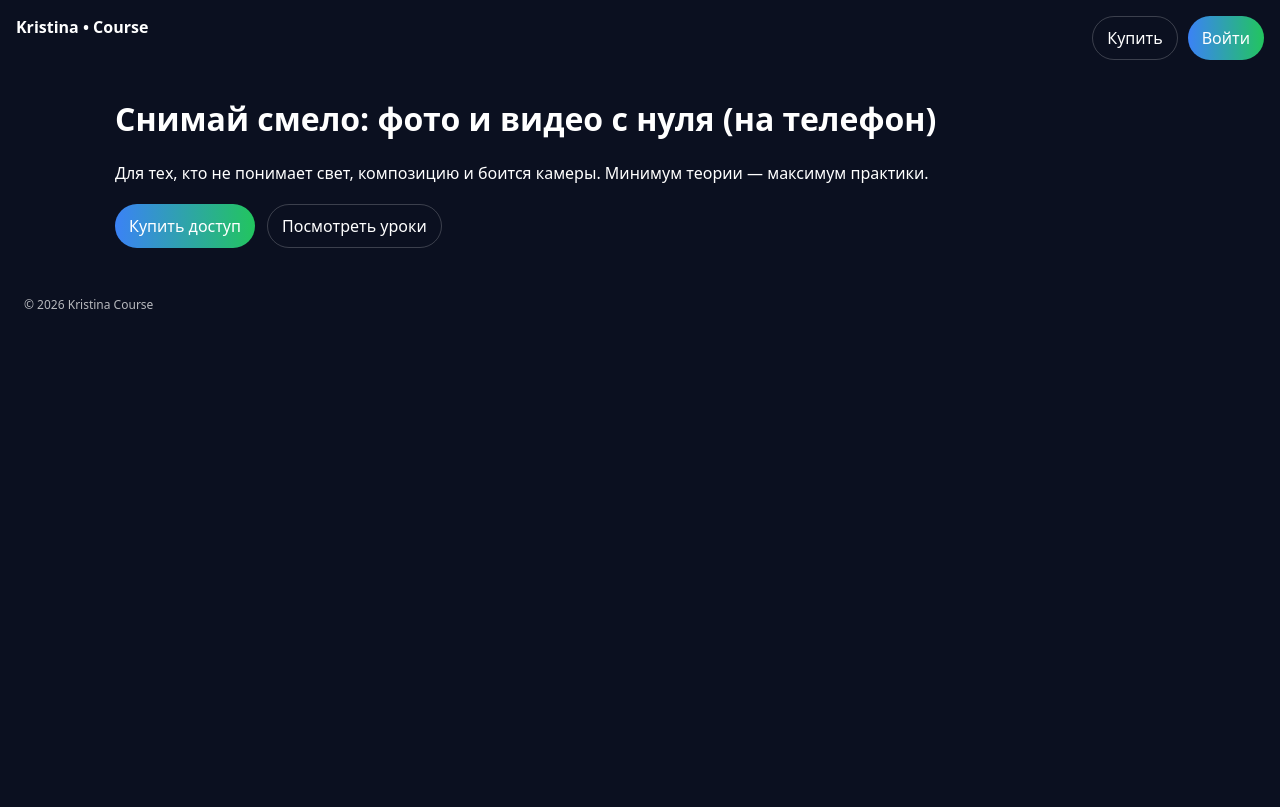
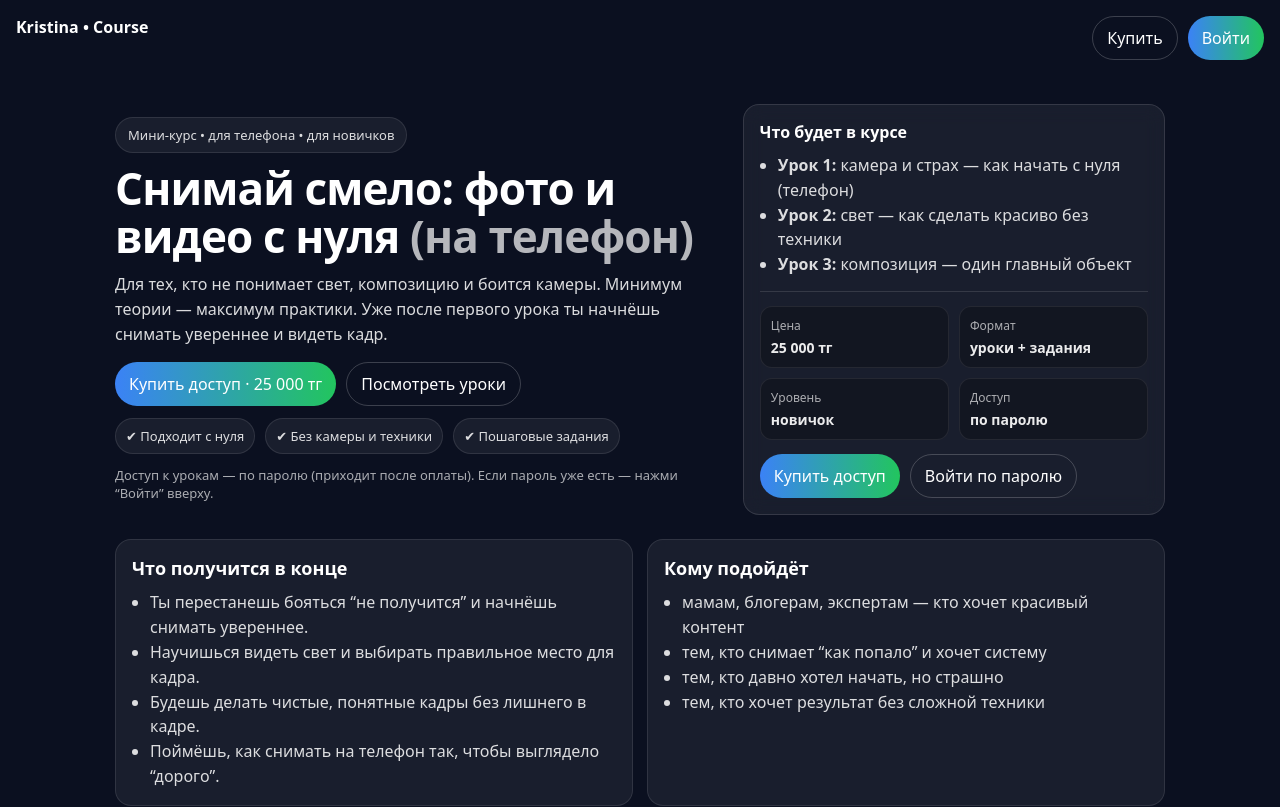
Before and after one commit to kristimslibreht-creator/photo-video-course-v2, a Next.js app: page / in a window 1280 px wide. Shown: the top 807 px of the page. Built offline with nearby package versions, Linux system fonts and the light colour scheme.

Commit message:
Update page.tsx

```diff
--- a/app/page.tsx
+++ b/app/page.tsx
@@ -1,33 +1,316 @@
+import Link from "next/link";
 import Nav from "@/components/Nav";
 import Footer from "@/components/Footer";
-import Link from "next/link";
 
 export default function HomePage() {
+  const price = "25 000 тг";
+
   return (
     <>
       <Nav />
 
-      <div className="container">
-        <div className="hero">
-          <h1>Снимай смело: фото и видео с нуля (на телефон)</h1>
-          <p>
-            Для тех, кто не понимает свет, композицию и боится камеры.
-            Минимум теории — максимум практики.
-          </p>
+      <main className="container">
+        {/* HERO */}
+        <section className="hero">
+          <div>
+            <p className="pill">Мини-курс • для телефона • для новичков</p>
 
-          <div style={{ display: "flex", gap: 12, marginTop: 20 }}>
-            <Link href="/buy" className="btn btnPrimary">
-              Купить доступ
+            <h1 className="h1">
+              Снимай смело: фото и видео с нуля <span className="muted">(на телефон)</span>
+            </h1>
+
+            <p className="lead">
+              Для тех, кто не понимает свет, композицию и боится камеры.
+              Минимум теории — максимум практики. Уже после первого урока ты начнёшь
+              снимать увереннее и видеть кадр.
+            </p>
+
+            <div className="ctaRow">
+              <Link className="btn btnPrimary" href="/buy">
+                Купить доступ · {price}
+              </Link>
+
+              <Link className="btn btnGhost" href="/course">
+                Посмотреть уроки
+              </Link>
+            </div>
+
+            <div className="badges">
+              <span className="badge">✔ Подходит с нуля</span>
+              <span className="badge">✔ Без камеры и техники</span>
+              <span className="badge">✔ Пошаговые задания</span>
+            </div>
+
+            <p className="hint">
+              Доступ к урокам — по паролю (приходит после оплаты).
+              Если пароль уже есть — нажми “Войти” вверху.
+            </p>
+          </div>
+
+          {/* right card */}
+          <div className="card cardGlass">
+            <h3 className="cardTitle">Что будет в курсе</h3>
+
+            <ul className="list">
+              <li>
+                <b>Урок 1:</b> камера и страх — как начать с нуля (телефон)
+              </li>
+              <li>
+                <b>Урок 2:</b> свет — как сделать красиво без техники
+              </li>
+              <li>
+                <b>Урок 3:</b> композиция — один главный объект
+              </li>
+            </ul>
+
+            <div className="divider" />
+
+            <div className="miniGrid">
+              <div className="mini">
+                <div className="miniTitle">Цена</div>
+                <div className="miniValue">{price}</div>
+              </div>
+              <div className="mini">
+                <div className="miniTitle">Формат</div>
+                <div className="miniValue">уроки + задания</div>
+              </div>
+              <div className="mini">
+                <div className="miniTitle">Уровень</div>
+                <div className="miniValue">новичок</div>
+              </div>
+              <div className="mini">
+                <div className="miniTitle">Доступ</div>
+                <div className="miniValue">по паролю</div>
+              </div>
+            </div>
+
+            <div className="cardActions">
+              <Link className="btn btnPrimary" href="/buy">
+                Купить доступ
+              </Link>
+              <Link className="btn btnGhost" href="/login?next=%2Fcourse">
+                Войти по паролю
+              </Link>
+            </div>
+          </div>
+        </section>
+
+        {/* BENEFITS */}
+        <section className="grid2">
+          <div className="card">
+            <h2 className="h2">Что получится в конце</h2>
+            <ul className="list">
+              <li>Ты перестанешь бояться “не получится” и начнёшь снимать увереннее.</li>
+              <li>Научишься видеть свет и выбирать правильное место для кадра.</li>
+              <li>Будешь делать чистые, понятные кадры без лишнего в кадре.</li>
+              <li>Поймёшь, как снимать на телефон так, чтобы выглядело “дорого”.</li>
+            </ul>
+          </div>
+
+          <div className="card">
+            <h2 className="h2">Кому подойдёт</h2>
+            <ul className="list">
+              <li>мамам, блогерам, экспертам — кто хочет красивый контент</li>
+              <li>тем, кто снимает “как попало” и хочет систему</li>
+              <li>тем, кто давно хотел начать, но страшно</li>
+              <li>тем, кто хочет результат без сложной техники</li>
+            </ul>
+          </div>
+        </section>
+
+        {/* HOW IT WORKS */}
+        <section className="card how">
+          <h2 className="h2">Как ты получаешь доступ</h2>
+          <ol className="steps">
+            <li>Оплачиваешь курс.</li>
+            <li>Получаешь пароль доступа.</li>
+            <li>Нажимаешь “Войти” → вводишь пароль → открываются уроки.</li>
+          </ol>
+
+          <div className="ctaRow" style={{ marginTop: 12 }}>
+            <Link className="btn btnPrimary" href="/buy">
+              Купить доступ · {price}
             </Link>
-
-            <Link href="/course" className="btn">
+            <Link className="btn btnGhost" href="/course">
               Посмотреть уроки
             </Link>
           </div>
-        </div>
-      </div>
+        </section>
+      </main>
 
       <Footer />
+
+      {/* СТИЛИ ТОЛЬКО ДЛЯ ЭТОЙ СТРАНИЦЫ */}
+      <style jsx>{`
+        .hero {
+          display: grid;
+          grid-template-columns: 1.3fr 0.9fr;
+          gap: 18px;
+          padding: 28px 0 10px;
+          align-items: start;
+        }
+
+        @media (max-width: 980px) {
+          .hero {
+            grid-template-columns: 1fr;
+          }
+        }
+
+        .pill {
+          display: inline-flex;
+          align-items: center;
+          gap: 8px;
+          padding: 8px 12px;
+          border-radius: 999px;
+          background: rgba(255, 255, 255, 0.06);
+          border: 1px solid rgba(255, 255, 255, 0.1);
+          color: rgba(255, 255, 255, 0.85);
+          font-size: 13px;
+          margin-bottom: 12px;
+        }
+
+        .h1 {
+          font-size: 44px;
+          line-height: 1.08;
+          margin: 0 0 12px;
+          letter-spacing: -0.02em;
+        }
+
+        @media (max-width: 980px) {
+          .h1 {
+            font-size: 34px;
+          }
+        }
+
+        .muted {
+          color: rgba(255, 255, 255, 0.7);
+          font-weight: 600;
+        }
+
+        .lead {
+          font-size: 16px;
+          line-height: 1.55;
+          color: rgba(255, 255, 255, 0.85);
+          margin: 0 0 16px;
+          max-width: 720px;
+        }
+
+        .ctaRow {
+          display: flex;
+          gap: 10px;
+          flex-wrap: wrap;
+          margin: 12px 0 12px;
+        }
+
+        .badges {
+          display: flex;
+          gap: 10px;
+          flex-wrap: wrap;
+          margin-top: 10px;
+        }
+
+        .badge {
+          font-size: 13px;
+          color: rgba(255, 255, 255, 0.85);
+          background: rgba(255, 255, 255, 0.06);
+          border: 1px solid rgba(255, 255, 255, 0.1);
+          border-radius: 999px;
+          padding: 8px 10px;
+        }
+
+        .hint {
+          margin-top: 12px;
+          font-size: 13px;
+          color: rgba(255, 255, 255, 0.65);
+        }
+
+        .cardGlass {
+          background: rgba(255, 255, 255, 0.06);
+          border: 1px solid rgba(255, 255, 255, 0.12);
+          border-radius: 16px;
+          padding: 16px;
+          backdrop-filter: blur(10px);
+        }
+
+        .cardTitle {
+          margin: 0 0 10px;
+          font-size: 16px;
+        }
+
+        .list {
+          margin: 0;
+          padding-left: 18px;
+          color: rgba(255, 255, 255, 0.85);
+          line-height: 1.55;
+        }
+
+        .divider {
+          height: 1px;
+          background: rgba(255, 255, 255, 0.12);
+          margin: 14px 0;
+        }
+
+        .miniGrid {
+          display: grid;
+          grid-template-columns: 1fr 1fr;
+          gap: 10px;
+        }
+
+        .mini {
+          padding: 10px;
+          border-radius: 12px;
+          background: rgba(0, 0, 0, 0.25);
+          border: 1px solid rgba(255, 255, 255, 0.08);
+        }
+
+        .miniTitle {
+          font-size: 12px;
+          color: rgba(255, 255, 255, 0.65);
+          margin-bottom: 4px;
+        }
+
+        .miniValue {
+          font-size: 14px;
+          color: rgba(255, 255, 255, 0.92);
+          font-weight: 700;
+        }
+
+        .cardActions {
+          display: flex;
+          gap: 10px;
+          flex-wrap: wrap;
+          margin-top: 14px;
+        }
+
+        .grid2 {
+          display: grid;
+          grid-template-columns: 1fr 1fr;
+          gap: 14px;
+          margin-top: 14px;
+        }
+
+        @media (max-width: 980px) {
+          .grid2 {
+            grid-template-columns: 1fr;
+          }
+        }
+
+        .h2 {
+          margin: 0 0 10px;
+          font-size: 18px;
+        }
+
+        .how {
+          margin-top: 14px;
+        }
+
+        .steps {
+          margin: 0;
+          padding-left: 18px;
+          color: rgba(255, 255, 255, 0.85);
+          line-height: 1.55;
+        }
+      `}</style>
     </>
   );
 }
```
